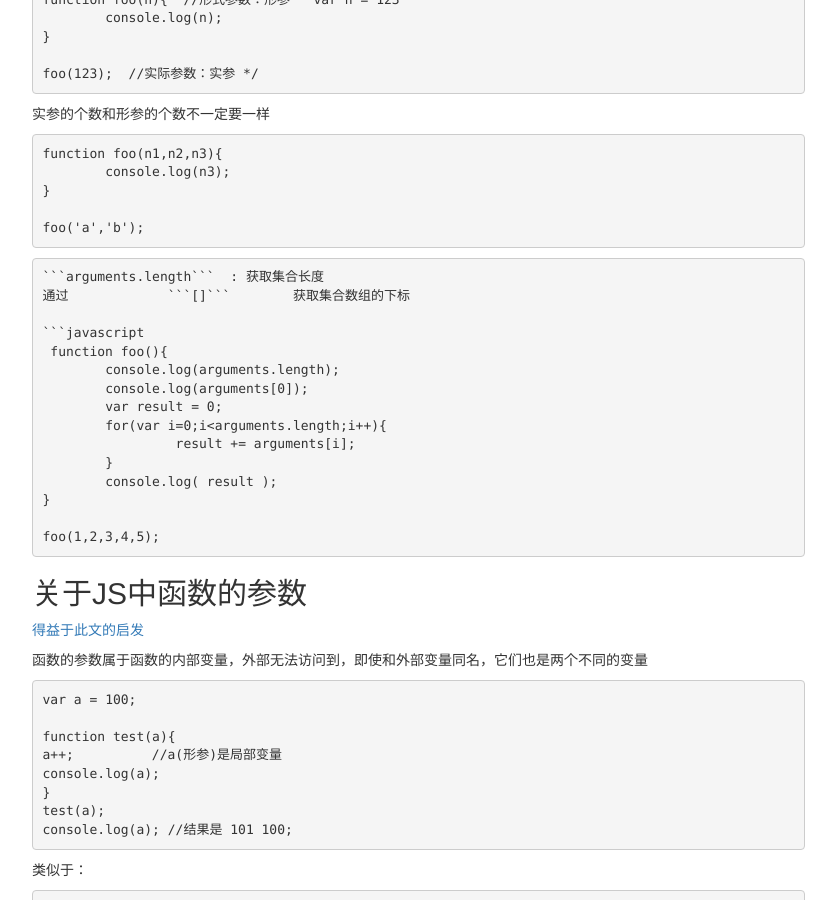
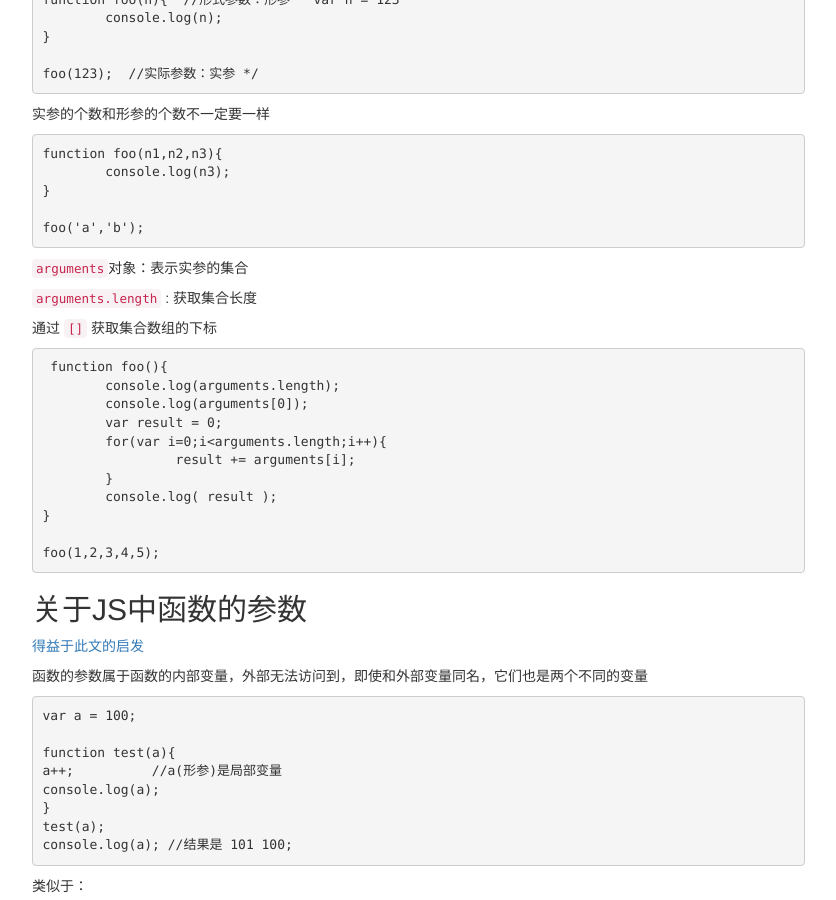
Before and after one commit to moewang0321/moewang0321.github.io, a Jekyll site: the page built from _posts/2019-08-07-JS函数（一）.md, in a window 1280 px wide and 900 px high, scrolled down 4114 px. Shown: the whole window, without its empty margins (141-977 px from the left). Built offline with Jekyll 4.4.1, drawn with Linux system fonts in a browser that asks for light colours; our own code applies the rules of GitHub Pages for plain Markdown files.

Commit message:
Update 2019-08-07-JS函数（一）.md

````diff
--- a/_posts/2019-08-07-JS函数（一）.md
+++ b/_posts/2019-08-07-JS函数（一）.md
@@ -235,9 +235,11 @@ function foo(n1,n2,n3){
 foo('a','b');
 ```
 
-```arguments```对象：表示实参的集合
-```arguments.length```  : 获取集合长度
-通过		```[]```	获取集合数组的下标
+`arguments`对象：表示实参的集合
+
+`arguments.length`  : 获取集合长度
+
+通过	`[]`	获取集合数组的下标
 
 ```javascript
  function foo(){
````
